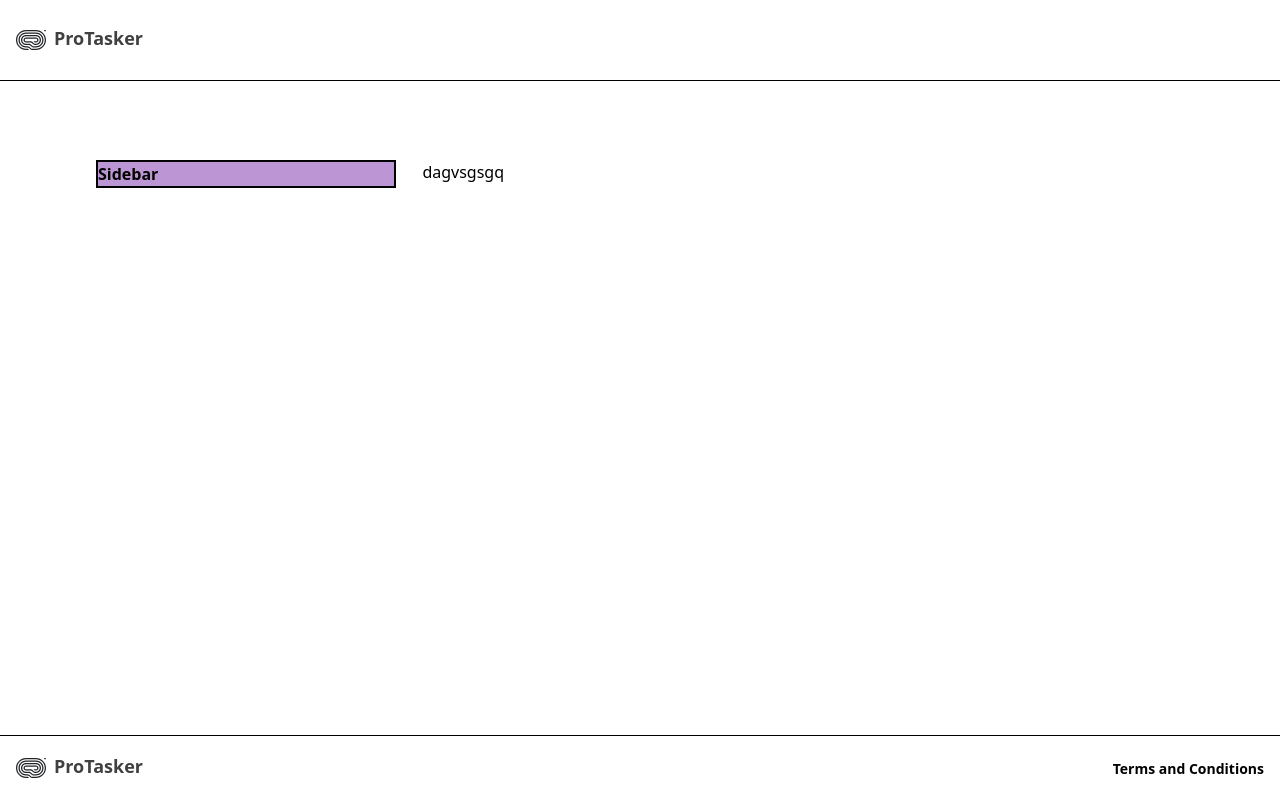
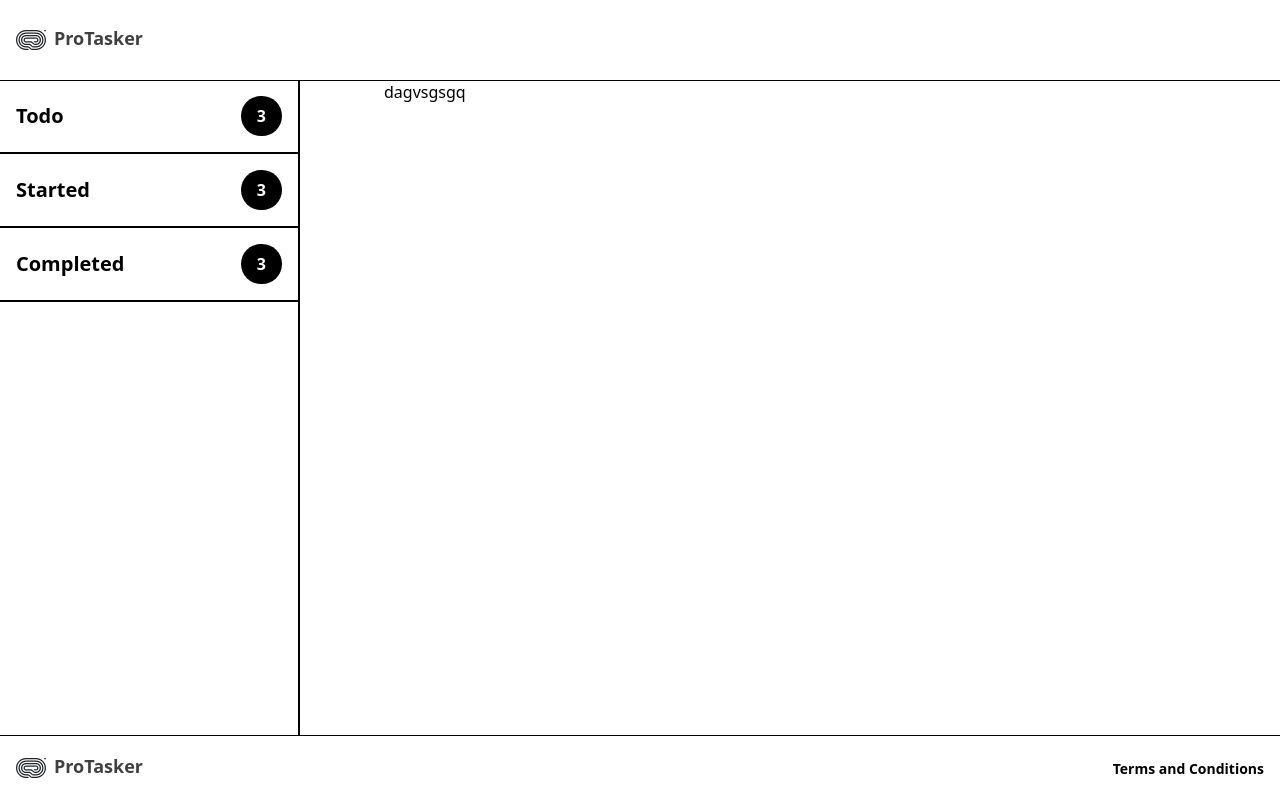
Before and after one commit to dindustack/flexilist, a React (Vite) app: page / in a window 1280 px wide. Built offline with nearby package versions, Linux system fonts and the light colour scheme.

Commit message:
style: sidebar fix

```diff
--- a/src/components/Container.tsx
+++ b/src/components/Container.tsx
@@ -4,12 +4,13 @@ import { TodoContent } from "./Todo/Content";
 
 export const Container = () => {
   return (
-    <>
+    <div>
       <Navbar />
-      <main className="pt-40 pb-20 px-4 md:px-24">
+      <div className="flex-grow-[1] pt-20 pb-20">
         <TodoContent />
-      </main>
+      </div>
+
       <Footer />
-    </>
+    </div>
   );
 };
--- a/src/components/Footer.tsx
+++ b/src/components/Footer.tsx
@@ -8,6 +8,7 @@ export const Footer = () => {
         bottom-0
         w-full
         border-t
+        bg-white
         border-t-black
         flex
         items-center
--- a/src/components/Navbar.tsx
+++ b/src/components/Navbar.tsx
@@ -1,4 +1,3 @@
-import { Button } from "./Button";
 import { Logo } from "./Logo";
 
 export const Navbar = () => {
--- a/src/components/Todo/Container.tsx
+++ b/src/components/Todo/Container.tsx
@@ -3,5 +3,5 @@ type IContainer = {
 };
 
 export const TodoContainer = ({ children }: IContainer) => {
-  return <>{children}</>;
+  return <div className="overflow-hidden mb-24  ">{children}</div>;
 };
--- a/src/components/Todo/Content.tsx
+++ b/src/components/Todo/Content.tsx
@@ -4,10 +4,10 @@ import { TodoSidebar } from "./Sidebar";
 export const TodoContent = () => {
   return (
     <TodoContainer>
-      <div className="w-full flex flex-row">
+      <main className="w-full flex flex-row">
         <div className="w-[30%]"><TodoSidebar /></div>
         <div className="w-[70%]">dagvsgsgq</div>
-      </div>
+      </main>
     </TodoContainer>
   );
 }
--- a/src/components/Todo/Sidebar.tsx
+++ b/src/components/Todo/Sidebar.tsx
@@ -1,8 +1,29 @@
-
 export const TodoSidebar = () => {
   return (
-    <div className="h-full w-[300px] border-2 border-black bg-[#bc95d4] font-bold">
+    <aside className="w-[300px] border-r-black border-r-2 text-white h-screen fixed">
+      <div className="flex flex-col text-black">
+        <div className="flex flex-row justify-between items-center p-4  border-b-2 border-b-black">
+          <span className="inline-block font-bold text-[1.25rem]">Todo</span>
+          <span className="inline-block px-4 py-2 text-[1rem] bg-black font-bold text-white rounded-[30px]">
+            3
+          </span>
+        </div>
+        <div className="flex flex-row justify-between items-center p-4  border-b-2 border-b-black">
+          <span className="inline-block font-bold text-[1.25rem]">Started</span>
+          <span className="inline-block px-4 py-2 text-[1rem]  bg-black font-bold text-white rounded-[30px]">
+            3
+          </span>
+        </div>
+        <div className="flex flex-row justify-between items-center p-4  border-b-2 border-b-black">
+          <span className="inline-block font-bold text-[1.25rem]">
+            Completed
+          </span>
+          <span className="inline-block px-4 py-2 text-[1rem] bg-black font-bold text-white rounded-[30px]">
+            3
+          </span>
+        </div>
+      </div>
       Sidebar
-    </div>
+    </aside>
   );
-}
+};
```
